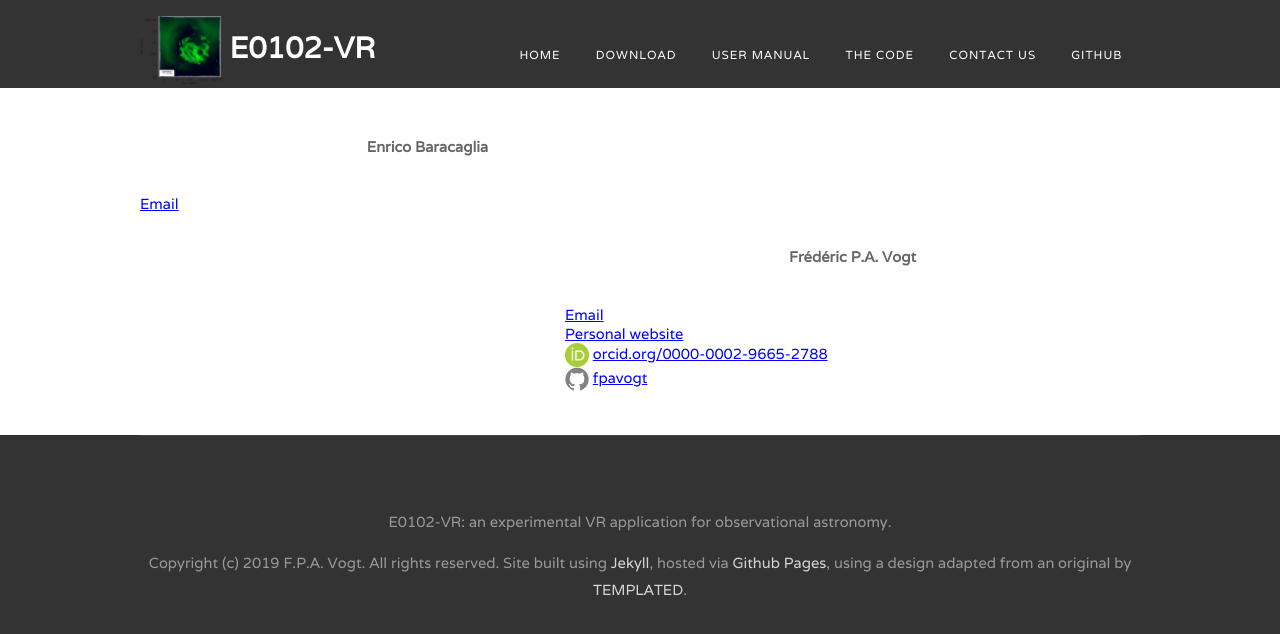
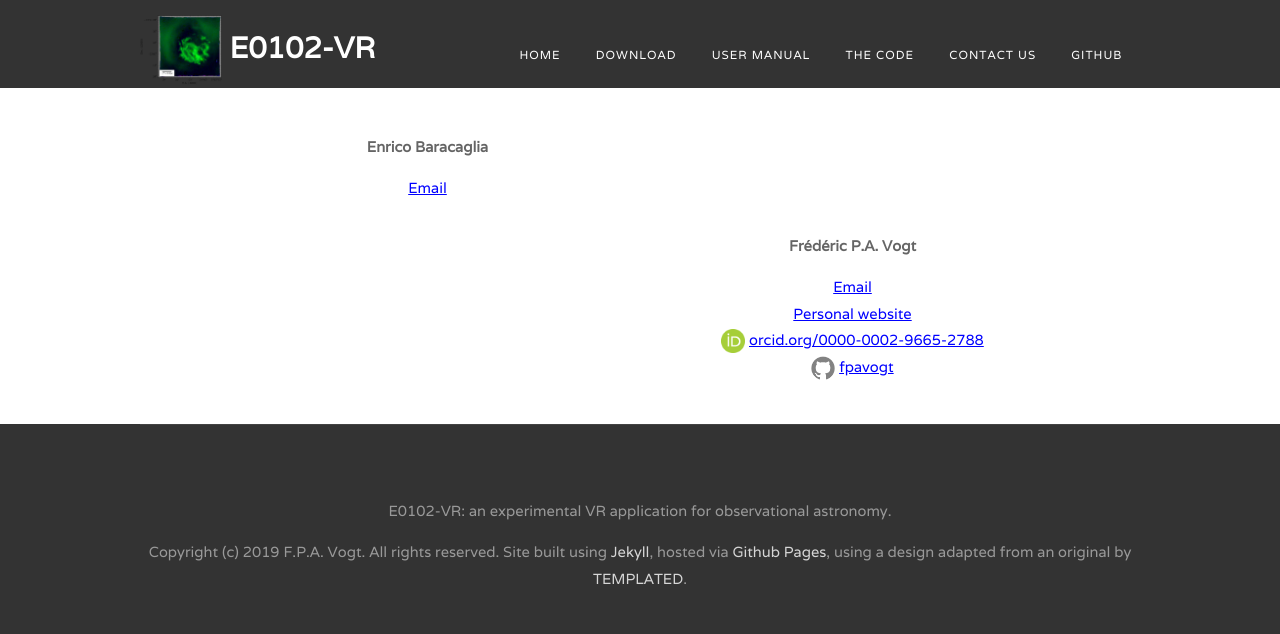
Before and after one commit to fpavogt/E0102-VR, a Jekyll site: the page built from contact.html, in a window 1280 px wide. Shown: the top 634 px of the page. Built offline with Jekyll 4.4.1, drawn with Linux system fonts in a browser that asks for light colours.

Commit message:
Fixed contacts

```diff
--- a/contact.html
+++ b/contact.html
@@ -6,15 +6,15 @@ x3d: True
 ---
 
 <div class="tbox1">
+<h4 style="text-align: center">Enrico Baracaglia</h4>
 <p style="text-align: center">
-<h4 style="text-align: center">Enrico Baracaglia</h4><br>
 <a href="mailto:enricobaracaglia@gmail.com">Email</a><br>
 </p>
 </div>
 
 <div class="tbox2">
+<h4 style="text-align: center">Frédéric P.A. Vogt</h4>
 <p style="text-align: center">
-<h4 style="text-align: center">Frédéric P.A. Vogt</h4><br>
 <a href="mailto:{{ site.email }}">Email</a><br>
 <a href="http://fpavogt.github.io"> Personal website </a> <br>
 <img src="./images/orcid_128x128.png" alt="O_logo" width=24
```
